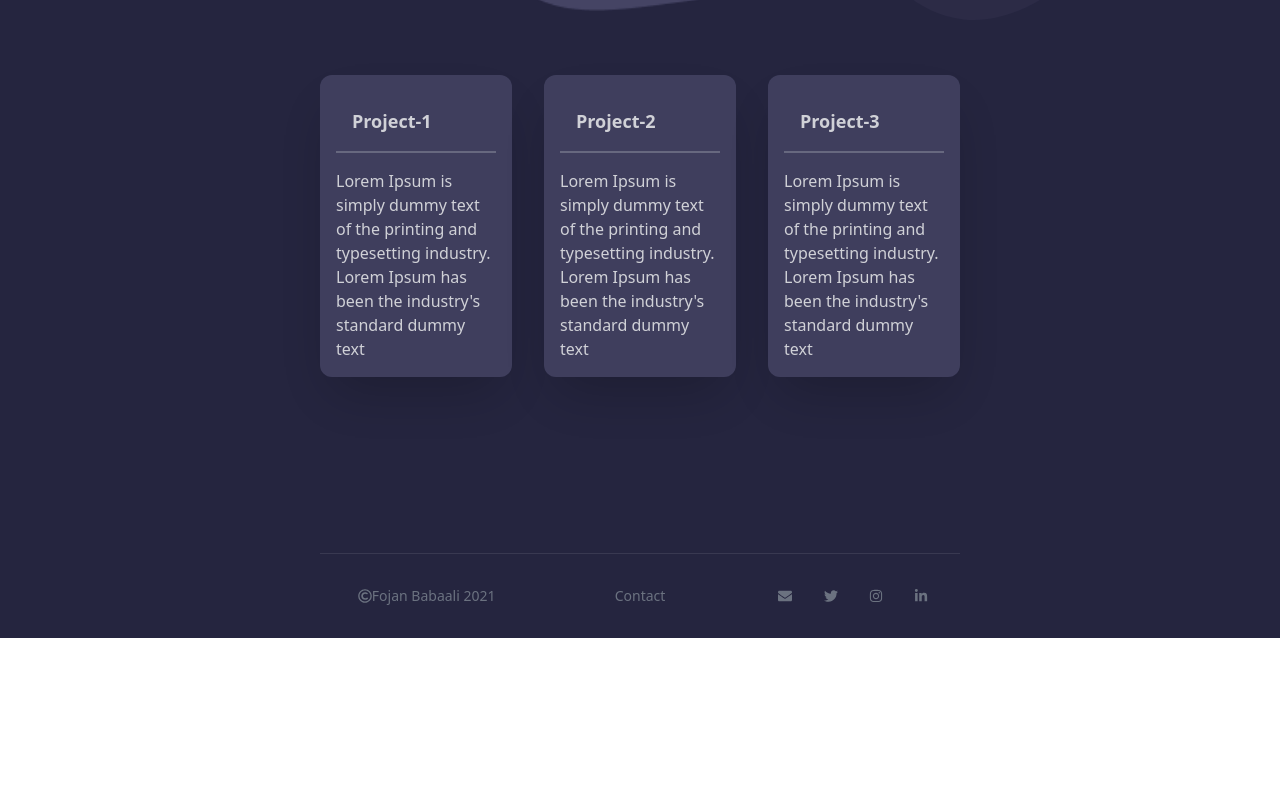
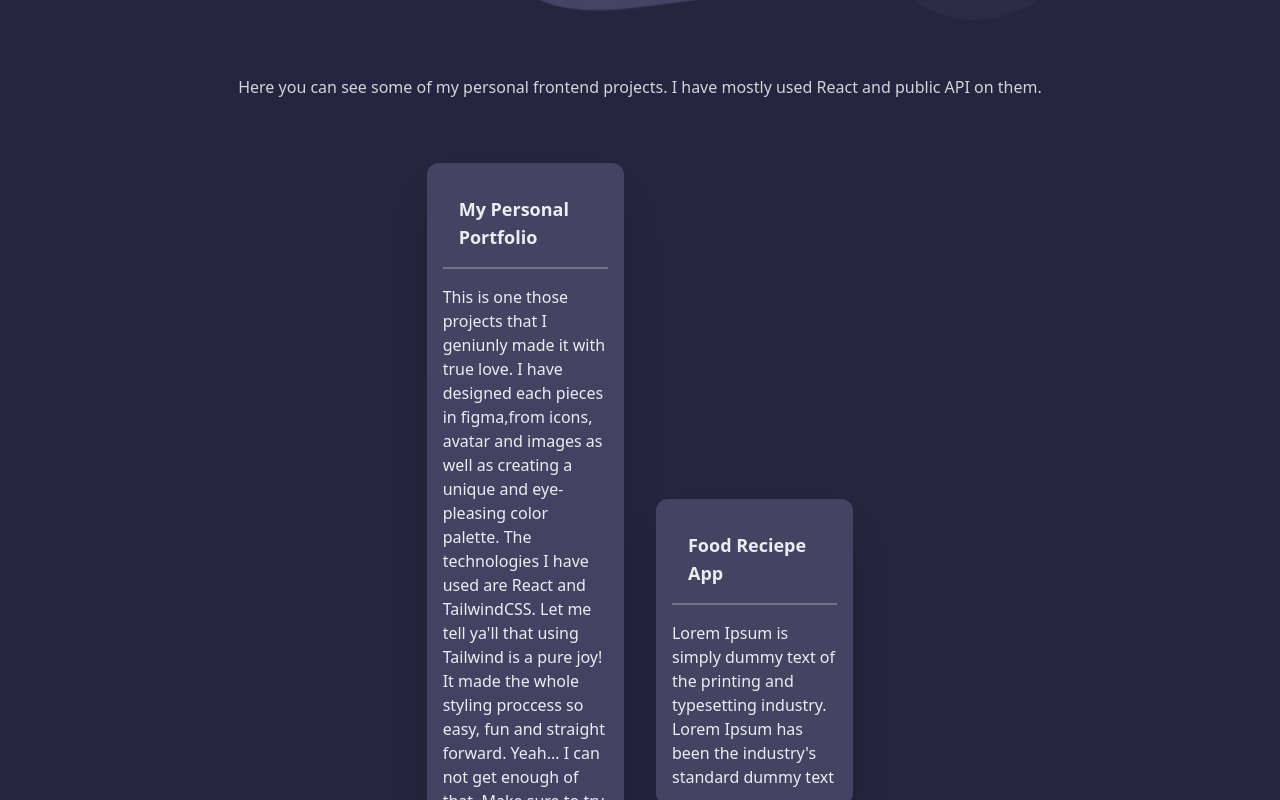
Before and after one commit to fojanb/Fojan-Portfolio, a React (Create React App) app: page /works in a window 1280 px wide. Shown: the part 380-1180 px from the top of the page. Before the commit the page ends 1018 px from the top, so only its background shows below. Built offline with nearby package versions, Linux system fonts and the light colour scheme.

Commit message:
Updating Works Component with Some New Infos

```diff
--- a/src/components/Works/Works.js
+++ b/src/components/Works/Works.js
@@ -2,18 +2,42 @@ import React from "react";
 import WorksIcon from "../WorksIcon/WorksIcon";
 const Works = () => {
   return (
-    <div className="grid grid-cols-1 grid-rows-1 pb-36 m-0 m-auto">
+    <div className="grid grid-cols-1 grid-rows-1 w-2/3 pb-36 m-0 m-auto">
       <p className="bg-blob2 bg-contain bg-center bg-no-repeat flex text-left items-center justify-center text-gray-300 font-bold text-3xl py-14 mt-10 relative z-40 mb-8 sm:bg-secondary sm:w-60 sm:m-auto sm:rounded-2xl sm:mt-8 sm:p-2 sm:text-sm sm:bg-none sm:shadow-2xl md:shadow-2xl md:bg-secondary md:w-60 md:m-auto md:mt-24 md:rounded-2xl md:p-2 md:text-xl md:bg-none lg:text-xl">
         <span className="sm:hidden md:hidden">
           <WorksIcon />
         </span>
         <span className="text-shadow-lg">Works</span>
       </p>
-      <div className="grid grid-rows-1 grid-cols-3 gap-8 text-gray-100 w-1/2  m-auto py-8 lg:w-3/4 md:grid-cols-1 md:w-1/2 galaxy:w-3/4 sm:grid-cols-1 sm:gap-4 ">
+      <p className="flex text-left items-center justify-center text-gray-300 py-8 relative z-40">
+        Here you can see some of my personal frontend projects. I have mostly
+        used React and public API on them.
+      </p>
+      <div className="grid grid-rows-1 grid-cols-2 gap-8 text-gray-100 w-1/2  m-auto py-8 lg:w-3/4 md:grid-cols-1 md:w-1/2 galaxy:w-3/4 sm:grid-cols-1 sm:gap-4 ">
         <div className="flex items-center justify-center ">
           <div className="bg-light w-60 h-auto text-left p-4 rounded-xl animate-pulse shadow-2xl">
             <header className="font-bold text-lg p-4 border-b-2 border-opacity-30">
-              Project-1
+              My Personal Portfolio
+            </header>
+            <article className="pt-4 text-left">
+              This is one those projects that I geniunly made it with true love.
+              I have designed each pieces in figma,from icons, avatar and images
+              as well as creating a unique and eye-pleasing color palette. The
+              technologies I have used are React and TailwindCSS. Let me tell
+              ya'll that using Tailwind is a pure joy! It made the whole styling
+              proccess so easy, fun and straight forward. Yeah... I can not get
+              enough of that. Make sure to try it, you won't regret it. You can
+              easily navigate through my portfolio like a single page
+              application without to much of loading page and sending request to
+              the main server, and it means that I have used react-route-dom in
+              the whole proccess.
+            </article>
+          </div>
+        </div>
+        <div className="flex items-center justify-center">
+          <div className="bg-light w-60 h-auto text-left p-4 rounded-xl animate-pulse shadow-2xl">
+            <header className="font-bold text-lg p-4 border-b-2 border-opacity-30">
+              Food Reciepe App
             </header>
             <article className="pt-4 text-left">
               Lorem Ipsum is simply dummy text of the printing and typesetting
@@ -24,18 +48,7 @@ const Works = () => {
         <div className="flex items-center justify-center">
           <div className="bg-light w-60 h-auto text-left p-4 rounded-xl animate-pulse shadow-2xl">
             <header className="font-bold text-lg p-4 border-b-2 border-opacity-30">
-              Project-2
-            </header>
-            <article className="pt-4 text-left">
-              Lorem Ipsum is simply dummy text of the printing and typesetting
-              industry. Lorem Ipsum has been the industry's standard dummy text
-            </article>
-          </div>
-        </div>
-        <div className="flex items-center justify-center">
-          <div className="bg-light w-60 h-auto text-left p-4 rounded-xl animate-pulse shadow-2xl">
-            <header className="font-bold text-lg p-4 border-b-2 border-opacity-30">
-              Project-3
+              Covid-API-Canada
             </header>
             <article className="pt-4 text-left">
               Lorem Ipsum is simply dummy text of the printing and typesetting
```
